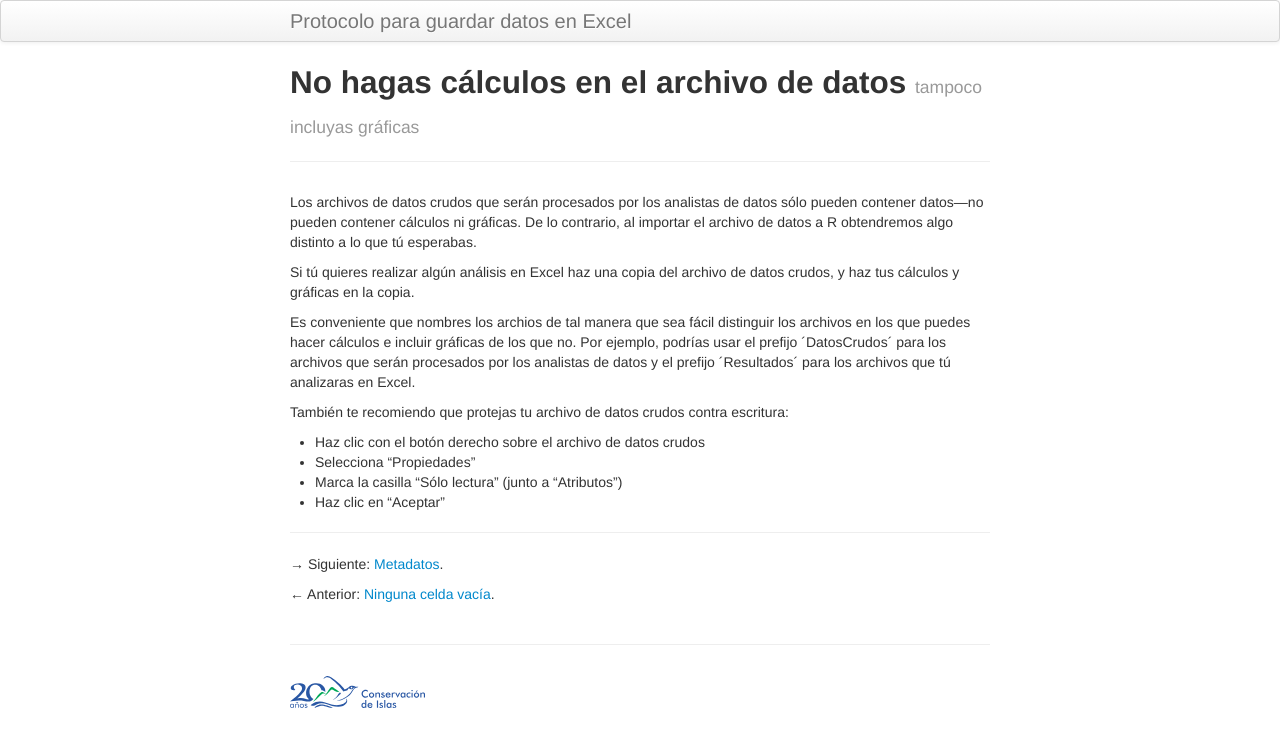
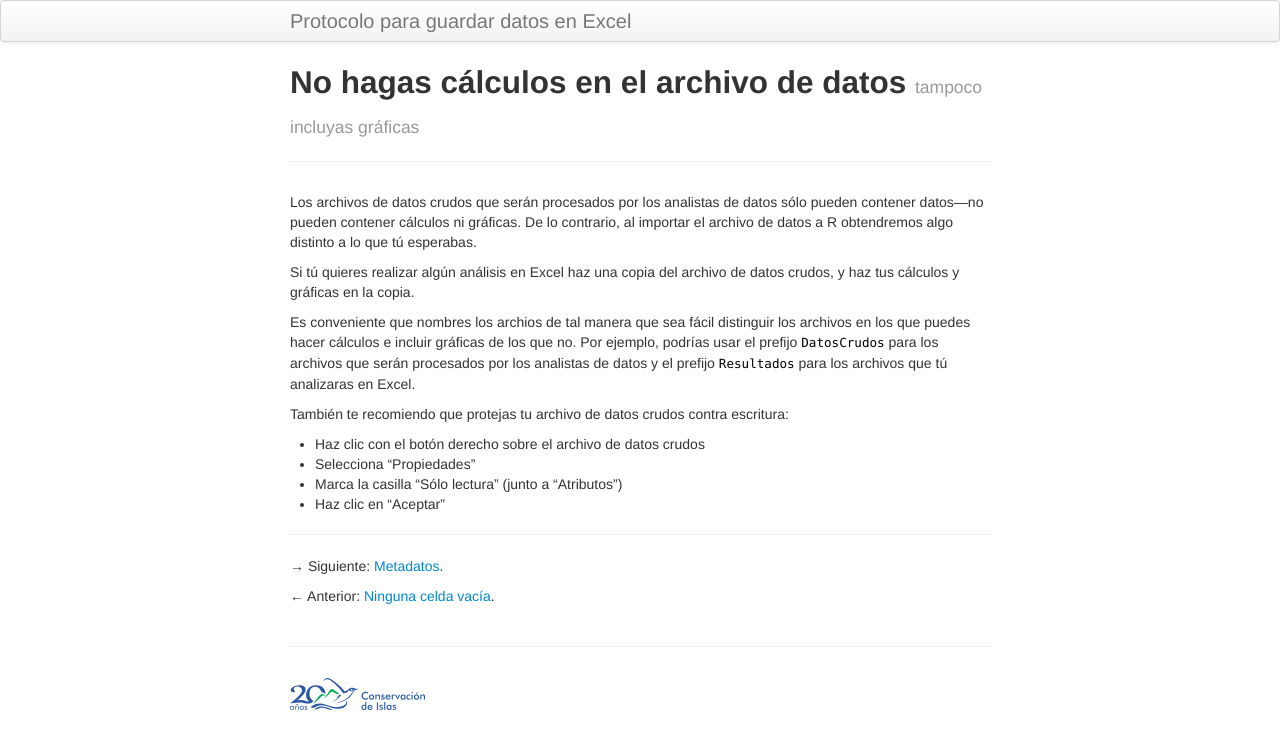
Before and after one commit to MaritzaB/datos_en_excel, a Jekyll site: the page built from pages/sin_calculos.md, in a window 1280 px wide. Shown: the top 749 px of the page. Built offline with Jekyll 4.4.1, drawn with Linux system fonts in a browser that asks for light colours.

Commit message:
Corrige _backticks_

```diff
--- a/pages/sin_calculos.md
+++ b/pages/sin_calculos.md
@@ -9,7 +9,7 @@ Los archivos de datos crudos que serán procesados por los analistas de datos s
 
 Si tú quieres realizar algún análisis en Excel haz una copia del archivo de datos crudos, y haz tus cálculos y gráficas en la copia.
 
-Es conveniente que nombres los archios de tal manera que sea fácil distinguir los archivos en los que puedes hacer cálculos e incluir gráficas de los que no. Por ejemplo, podrías usar el prefijo ´DatosCrudos´ para los archivos que serán procesados por los analistas de datos y el prefijo ´Resultados´ para los archivos que tú analizaras en Excel.
+Es conveniente que nombres los archios de tal manera que sea fácil distinguir los archivos en los que puedes hacer cálculos e incluir gráficas de los que no. Por ejemplo, podrías usar el prefijo `DatosCrudos` para los archivos que serán procesados por los analistas de datos y el prefijo `Resultados` para los archivos que tú analizaras en Excel.
 
 También te recomiendo que protejas tu archivo de datos crudos contra escritura:
 
```
